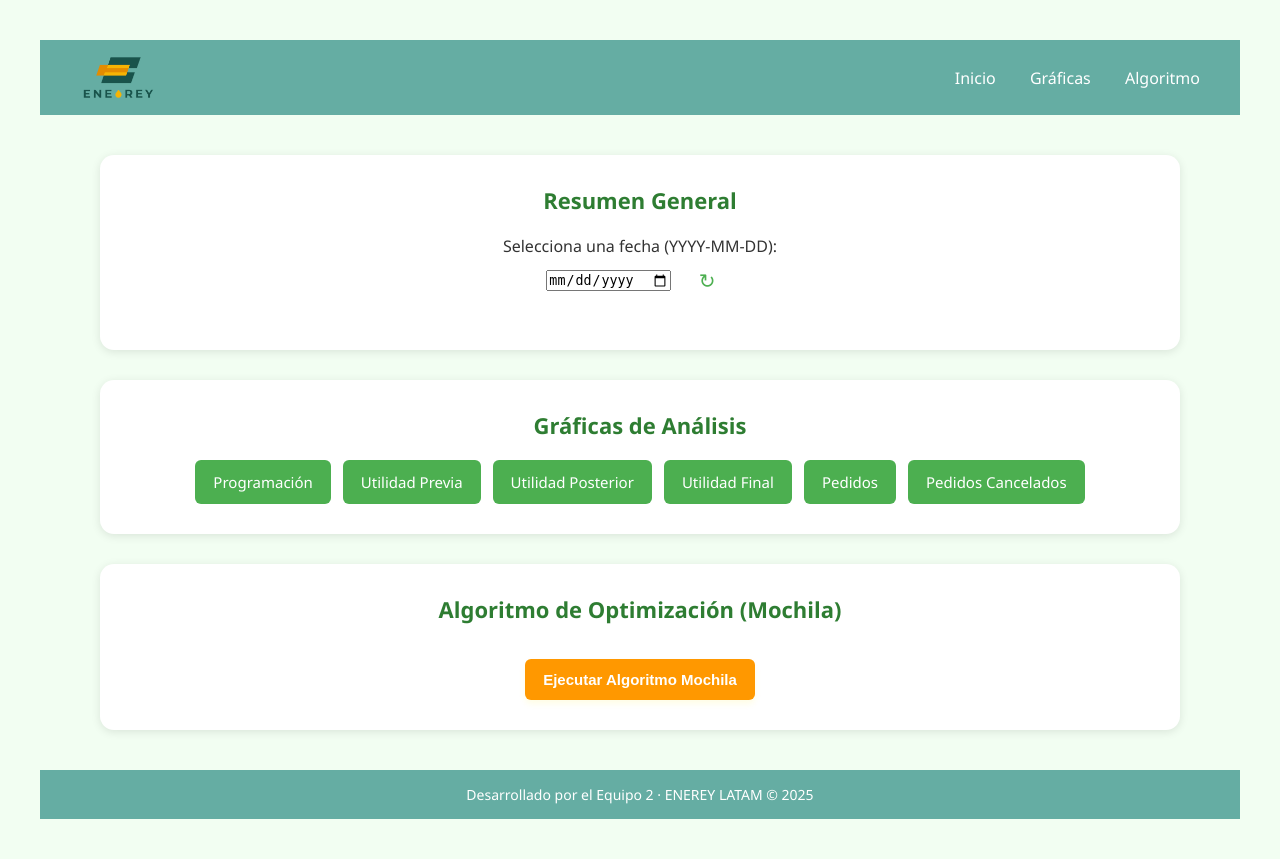
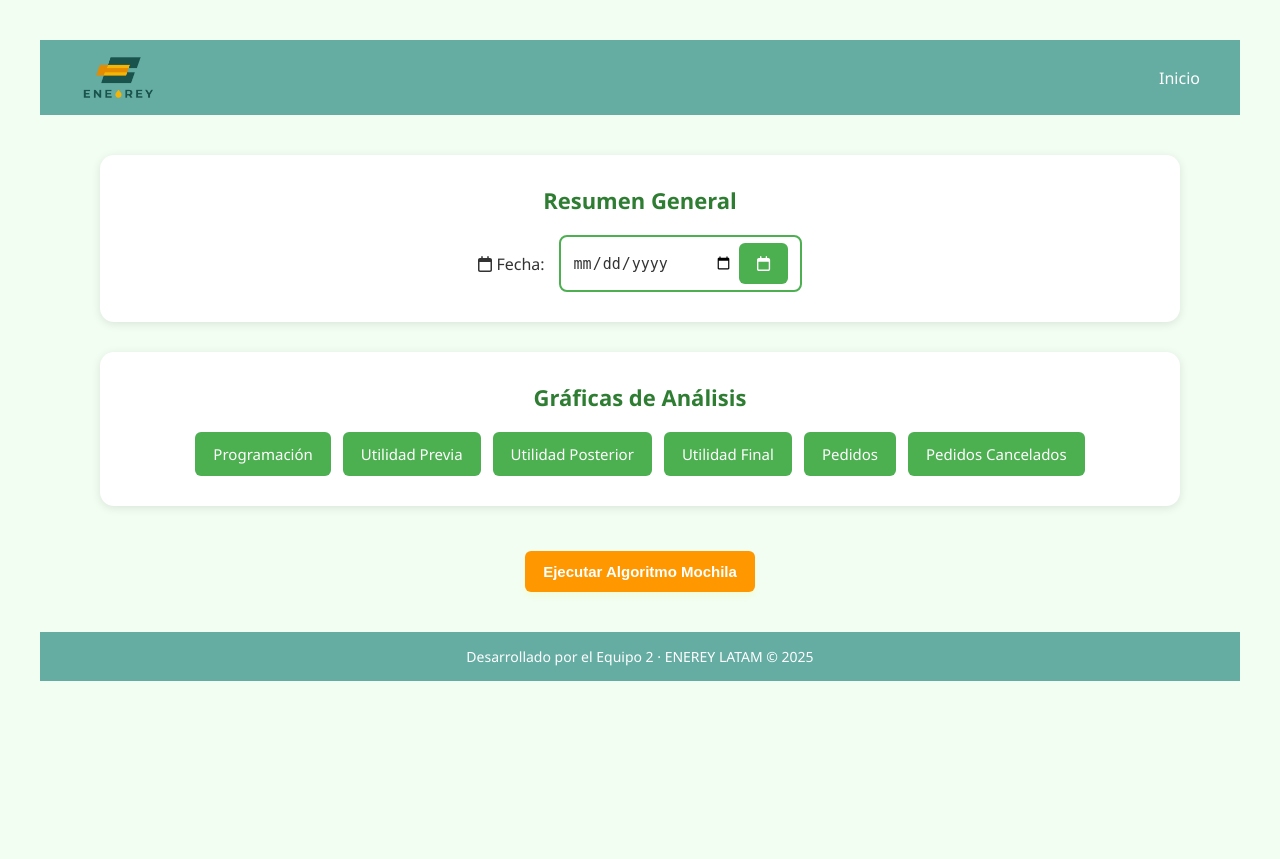
Before and after one commit to GaelAlguiar/TSO-PROJECT, a Flask app: page / in a window 1280 px wide. After the commit the page ends 681 px from the top, so only its background shows below. Run offline with Flask 3, Linux system fonts and the light colour scheme.

Commit message:
Se arreglan algunos erroes

```diff
--- a/TSO INTERSEMESTRAL/app.py
+++ b/TSO INTERSEMESTRAL/app.py
@@ -251,11 +251,47 @@ def tabla_pedidos_cancelados():
                            titulo="Pedidos Cancelados",
                            api_url=url_for("api_pedidos_cancelados"))
 
-
 @app.route('/ejecutar_mochila', methods=['POST'])
 def ejecutar_mochila():
-    mensaje = algoritmo_mochila.ejecutar()
-    return render_template('resultado.html', mensaje=mensaje)
+    fecha_str = request.form.get("fecha_ejec")      # viene del formulario
+    mensaje   = algoritmo_mochila.ejecutar()        # corre la mochila
+
+    # si no hay fecha, solo mostramos el mensaje global
+    if not fecha_str:
+        return render_template("resultado.html", mensaje=mensaje)
+
+    try:
+        fecha   = datetime.strptime(fecha_str,"%Y-%m-%d").date()
+        archivo = f"detalle_mochila_{fecha}.csv"
+        ruta    = Path(DETALLE_DIR) / archivo
+
+        # ── si aún no existe, créalo a partir de la programación global ──
+        if not ruta.exists():
+            # programacion más reciente
+            prog = sorted(Path(DETALLE_DIR).glob("programacion_*.csv"), reverse=True)[0]
+            df_total = pd.read_csv(prog)
+            df_total.columns = df_total.columns.str.replace(" ","_").str.upper()
+            df_total["FECHA_ASIGNADA"] = pd.to_datetime(df_total["FECHA_ASIGNADA"],
+                                                        errors="coerce")
+            df_dia = df_total[df_total["FECHA_ASIGNADA"].dt.date == fecha]
+
+            cols = [c for c in ["ID","CLIENTE","FECHA","PRIORIDAD","LITROS",
+                                "GANANCIA","GANANCIA_AJUST","LITROS_RENTADOS"]
+                    if c in df_dia.columns]
+            df_dia[cols].to_csv(ruta, index=False)
+
+        # ── cargar el detalle y enviarlo a la plantilla ──
+        df = pd.read_csv(ruta)
+        return render_template("resultado.html",
+                               mensaje=f"Detalle de mochila · {fecha}",
+                               tabla=df.to_html(classes="table", index=False))
+
+    except Exception as e:
+        # si algo falla, al menos mostrar el mensaje global
+        return render_template("resultado.html",
+                               mensaje=f"{mensaje}<br>⚠️ {e}",
+                               tabla="")
+
 
 if __name__ == '__main__':
     app.run(debug=True)
--- a/TSO INTERSEMESTRAL/templates/index.html
+++ b/TSO INTERSEMESTRAL/templates/index.html
@@ -3,11 +3,13 @@
   <head>
     <meta charset="UTF-8" />
     <meta name="viewport" content="width=device-width, initial-scale=1" />
-    <title>Dashboard Mochila - Enerey</title>
+    <title>Dashboard Mochila – Enerey</title>
+
     <link
       rel="stylesheet"
       href="{{ url_for('static', filename='style.css') }}"
     />
+
     <style>
       :root {
         --verde-principal: #65ada3;
@@ -18,41 +20,35 @@
         --naranja: #ff9800;
         --naranja-hover: #f57c00;
       }
-
       * {
         margin: 0;
         padding: 0;
         box-sizing: border-box;
       }
-
       body {
         font-family: "Segoe UI", sans-serif;
         background-color: var(--fondo);
         color: #333;
       }
-
       header {
-        background-color: var(--verde-principal);
-        color: white;
+        background: var(--verde-principal);
+        color: #fff;
         display: flex;
         justify-content: space-between;
         align-items: center;
         padding: 15px 40px;
         width: 100%;
       }
-
       header img {
         height: 45px;
       }
-
       nav a {
-        color: white;
+        color: #fff;
         text-decoration: none;
         margin-left: 30px;
         font-weight: 500;
-        transition: all 0.3s;
+        transition: 0.3s;
       }
-
       nav a:hover {
         text-decoration: underline;
       }
@@ -63,20 +59,17 @@
         flex-direction: column;
         gap: 30px;
       }
-
       .card {
-        background: white;
+        background: #fff;
         padding: 30px;
         border-radius: 14px;
         box-shadow: 0 2px 10px rgba(0, 0, 0, 0.1);
-        transition: transform 0.4s ease, box-shadow 0.4s ease;
+        transition: 0.4s transform, 0.4s box-shadow;
       }
-
       .card:hover {
         transform: scale(1.03);
         box-shadow: 0 8px 24px rgba(0, 0, 0, 0.2);
       }
-
       .card h2 {
         color: var(--verde-secundario);
         margin-bottom: 20px;
@@ -89,72 +82,107 @@
         flex-wrap: wrap;
         gap: 12px;
       }
-
       .botones a,
       .acciones button,
       form button,
       .generar {
-        background-color: var(--verde-boton);
-        color: white;
+        background: var(--verde-boton);
+        color: #fff;
         padding: 12px 18px;
         border: none;
         border-radius: 6px;
         cursor: pointer;
         text-decoration: none;
         font-size: 15px;
-        transition: all 0.3s ease;
+        transition: 0.3s;
       }
-
       .botones a:hover,
       .acciones button:hover,
       form button:hover {
-        background-color: var(--verde-hover);
+        background: var(--verde-hover);
         transform: scale(1.05);
       }
-
       .generar {
-        background-color: var(--naranja);
+        background: var(--naranja);
         font-weight: bold;
       }
-
       .generar:hover {
-        background-color: var(--naranja-hover);
+        background: var(--naranja-hover);
         transform: scale(1.05);
       }
 
       footer {
-        background-color: var(--verde-principal);
-        color: white;
+        background: var(--verde-principal);
+        color: #fff;
         text-align: center;
         padding: 15px;
         font-size: 14px;
         width: 100%;
       }
-
       @media (max-width: 768px) {
         nav {
           display: none;
         }
-
         .botones,
         .acciones {
           flex-direction: column;
           gap: 10px;
         }
-
         main {
           padding: 20px;
         }
       }
+
+      /* date-wrapper ahora va centrado dentro de la tarjeta */
+      .date-wrapper {
+        display: flex;
+        justify-content: center; /* ⬅️  centrado horizontal */
+        align-items: center;
+        gap: 14px;
+        flex-wrap: wrap;
+        margin-top: 10px;
+      }
+
+      /* input-date: ancho auto y padding para que no tape el botón */
+      .input-date {
+        display: flex;
+        align-items: center;
+        gap: 6px;
+        border: 2px solid var(--verde-boton);
+        border-radius: 8px;
+        padding: 6px 12px;
+        background: #fff;
+      }
+
+      /* input date ocupa solo lo necesario (el 100% sobraba) */
+      .input-date input[type="date"] {
+        border: none;
+        outline: none;
+        font-size: 15px;
+        background: transparent;
+        color: #333;
+        min-width: 160px;
+        width: auto;
+      }
+
       .icono-recargar {
-        background: none;
+        display: flex;
+        align-items: center;
+        justify-content: center;
+        width: 32px;
+        height: 32px; /* igual que el calendario de Chrome */
+        background: transparent;
         border: none;
-        color: var(--verde-boton);
-        font-size: 20px;
+        color: #000;
+        font-size: 18px; /* mismo tono que el ícono nativo */
         cursor: pointer;
-        margin-left: 6px;
-        vertical-align: middle;
-        transition: transform 0.3s ease, color 0.3s ease;
+        transition: 0.25s transform;
+      }
+      .icono-recargar:hover {
+        transform: rotate(90deg);
+      }
+      .icono-recargar:active {
+        transform: rotate(180deg);
       }
     </style>
   </head>
@@ -167,8 +195,6 @@
       />
       <nav>
         <a href="#">Inicio</a>
-        <a href="#graficas">Gráficas</a>
-        <a href="#algoritmo">Algoritmo</a>
       </nav>
     </header>
 
@@ -177,19 +203,25 @@
       <div class="card" id="resumen">
         <h2>Resumen General</h2>
 
-        <!-- ⇢ ya NO tiene botón submit -->
-        <form style="margin-bottom: 15px">
-          <label for="fecha">Selecciona una fecha (YYYY-MM-DD):</label><br />
+        <form>
+          <div class="date-wrapper">
+            <label for="fecha"
+              ><i class="fa-regular fa-calendar"></i> Fecha:</label
+            >
 
-          <input type="date" name="fecha" required />
+            <div class="input-date">
+              <input type="date" id="fecha" name="fecha" required />
+
+              <!-- Icono recarga -->
               <button
                 type="button"
-            class="icono-recargar"
                 title="Actualizar página"
                 onclick="location.reload()"
               >
-            &#x21bb;
+                <i class="fa-regular fa-calendar"></i>
               </button>
+            </div>
+          </div>
         </form>
       </div>
 
@@ -206,18 +238,41 @@
         </div>
       </div>
 
-      <!--──────────  ALGORITMO  ──────────-->
-      <div class="card" id="algoritmo">
-        <h2>Algoritmo de Optimización (Mochila)</h2>
-        <!-- este es el único botón que ejecuta -->
-        <form action="{{ url_for('ejecutar_mochila') }}" method="post">
+      <form
+        id="form-mochila"
+        action="{{ url_for('ejecutar_mochila') }}"
+        method="post"
+      >
+        <input type="hidden" name="fecha_ejec" id="fecha_ejec" />
         <button class="generar" type="submit">
           Ejecutar Algoritmo Mochila
         </button>
       </form>
-      </div>
+
+      <script>
+        // copia la fecha seleccionada antes de enviar el form
+        document
+          .getElementById("form-mochila")
+          .addEventListener("submit", (e) => {
+            const fecha = document.getElementById("fecha").value;
+            if (!fecha) {
+              e.preventDefault();
+              alert("Selecciona primero una fecha.");
+              return;
+            }
+            document.getElementById("fecha_ejec").value = fecha;
+          });
+      </script>
     </main>
 
     <footer>Desarrollado por el Equipo 2 · ENEREY LATAM © 2025</footer>
+
+    <!-- Font Awesome JS (solo iconos dinámicos, opcional) -->
+    <script
+      src="https://cdnjs.cloudflare.com/ajax/libs/font-awesome/6.5.0/js/all.min.js"
+      integrity="sha512-8EdQFBgiKi/+RfVfmJrVL0Nx4OHliw8hhaQDvGkgGKS0v7tV4FPCfPTadDD2QIbkJxa6QNKSpyfK/1vY3G7XIQ=="
+      crossorigin="anonymous"
+      referrerpolicy="no-referrer"
+    ></script>
   </body>
 </html>
```
Also changed, not shown: TSO INTERSEMESTRAL/templates/tabla_js.html (+22 -13 lines). Lines whose indentation alone changed are shown as unchanged.
